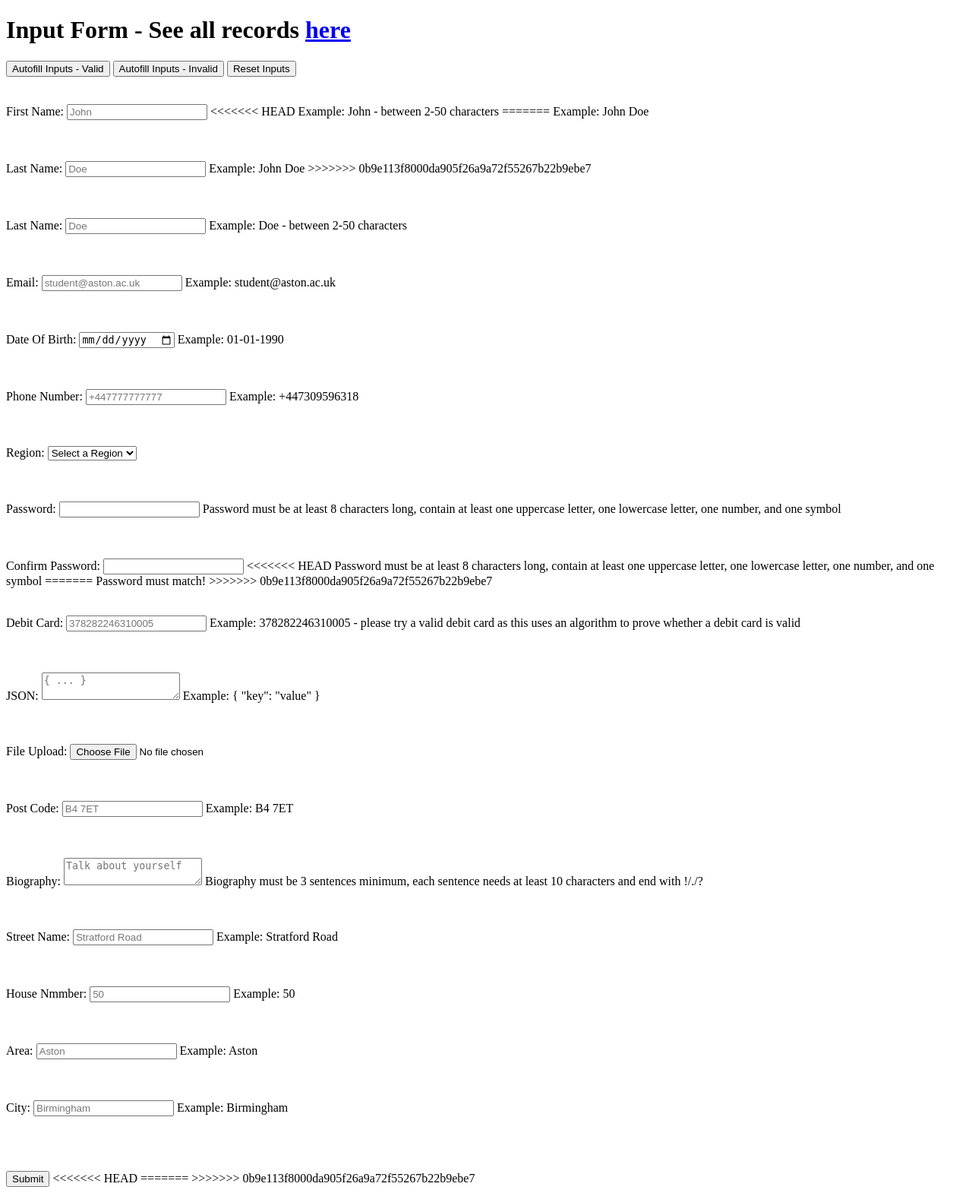
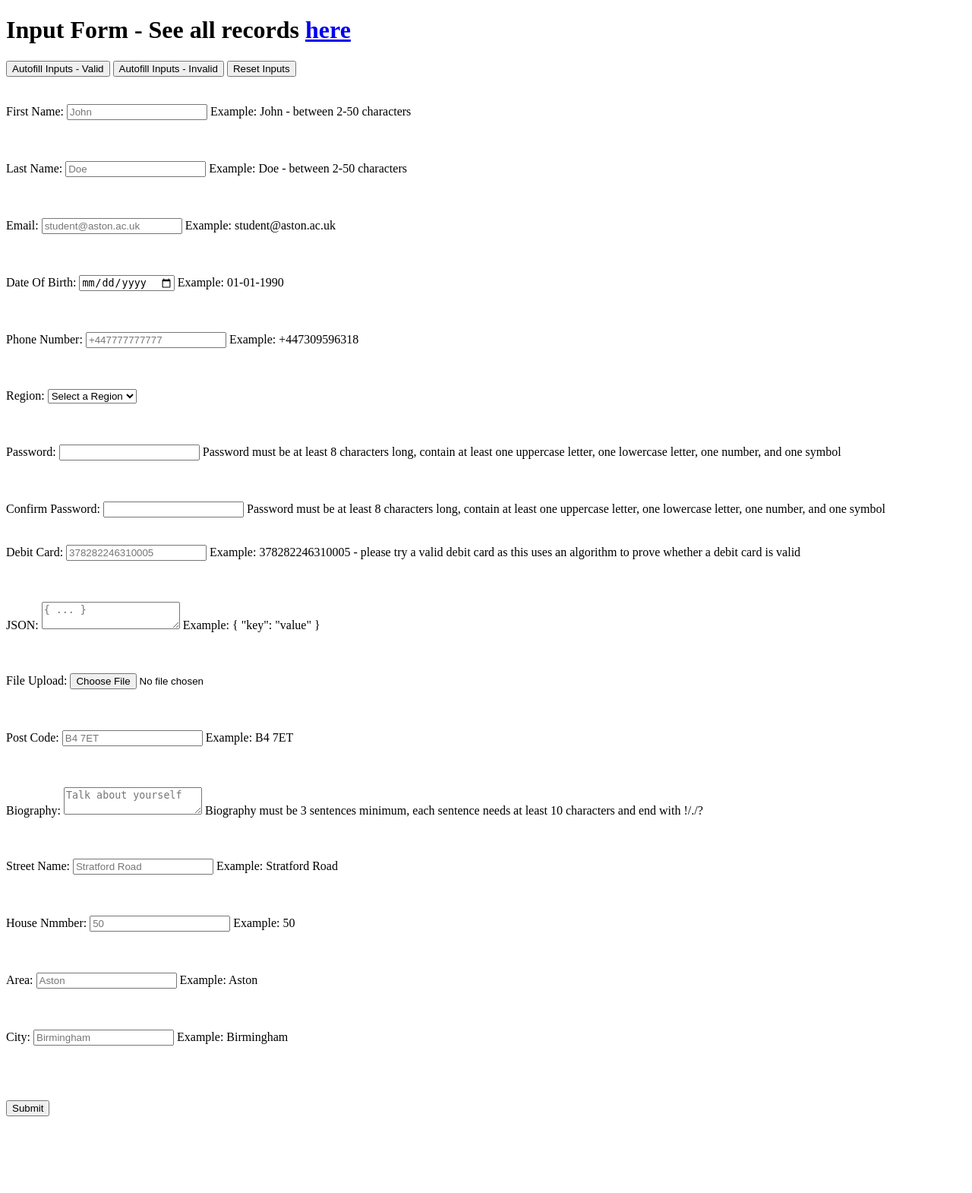
Before and after one commit to Hectahx/CS3SP-SecProg-CW-PT2, a PHP site: page / in a window 1280 px wide. Shown: the whole page at 76% size. After the commit the page ends 1469 px from the top, so only its background shows below. Run offline with PHP 8.4, Linux system fonts and the light colour scheme; some libraries are stand-ins or nearby versions.

Commit message:
More minor conflict resolvements

```diff
--- a/index.php
+++ b/index.php
@@ -20,21 +20,7 @@ header("Content-Security-Policy: default-src 'self'; script-src 'self' https://a
     <!-- First Name Input -->
     <label for="name">First Name:</label>
     <input type="text" id="name" autocomplete="given-name" placeholder="John">
-<<<<<<< HEAD
     <label for="name" class="example-format">Example: John - between 2-50 characters</label>
-=======
-    <label for="name" class="example-format">Example: John Doe</label>
-    <br>
-    <label for="name" id="nameLabel" class="hidden"></label>
-    <br>
-    <label for="name" id="nameLabelBackend" class="hidden"></label>
-    <br><br>
-
-    <!-- Last Name Input -->
-    <label for="name">Last Name:</label>
-    <input type="text" id="name" autocomplete="family-name" placeholder="Doe">
-    <label for="name" class="example-format">Example: John Doe</label>
->>>>>>> 0b9e113f8000da905f26a9a72f55267b22b9ebe7
     <br>
     <label for="name" id="nameLabel" class="hidden"></label>
     <br>
@@ -111,13 +97,9 @@ header("Content-Security-Policy: default-src 'self'; script-src 'self' https://a
     <!-- Confirm Password Input -->
     <label for="confirmPassword">Confirm Password:</label>
     <input type="password" id="confirmPassword" required>
-<<<<<<< HEAD
-    <label for="password" class="example-format">Password must be at least 8 characters long, contain at least one
+    <label for="confirmPassword" class="example-format">Password must be at least 8 characters long, contain at least one
         uppercase letter,
         one lowercase letter, one number, and one symbol</label>
-=======
-    <label for="confirmPassword" class="example-format">Password must match!</label>
->>>>>>> 0b9e113f8000da905f26a9a72f55267b22b9ebe7
     <br>
     <label for="confirmPassword" id="confirmPasswordLabel" class="hidden"></label>
     <br><br>
@@ -229,16 +211,13 @@ header("Content-Security-Policy: default-src 'self'; script-src 'self' https://a
 <script src="js/validateDOB.js"></script>
 <script src="js/validateEmail.js"></script>
 <script src="js/validatePhone.js"></script>
-<<<<<<< HEAD
 <script src="js/validateBiography.js"></script>
-=======
 
 <script src="js/validateArea.js"></script>
 <script src="js/validateCity.js"></script>
 <script src="js/validateHouseNumber.js"></script>
 <script src="js/validateStreetName.js"></script>
 
->>>>>>> 0b9e113f8000da905f26a9a72f55267b22b9ebe7
 <script src="js/validateAll.js"></script>
 <script src="js/sendData.js"></script>
 
```
